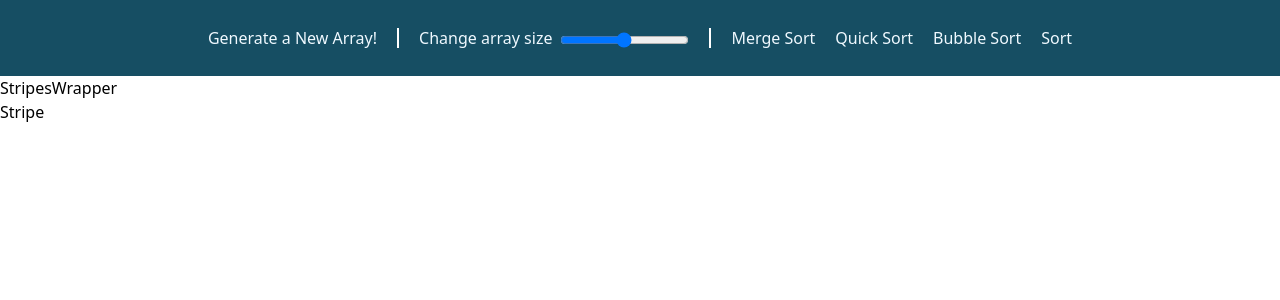
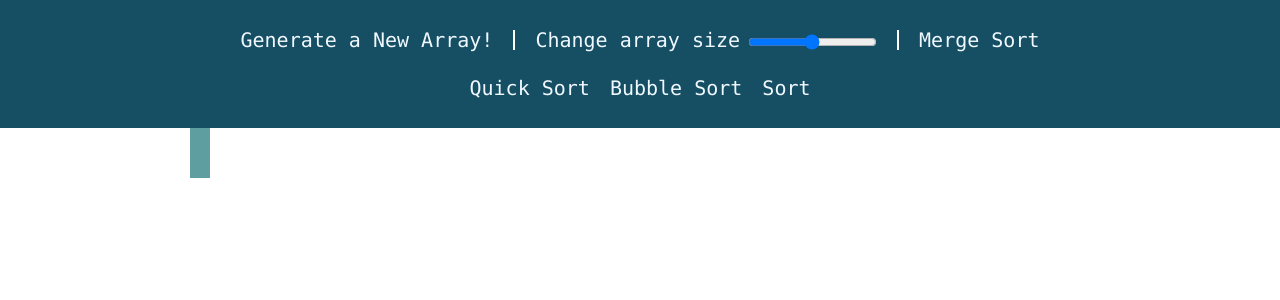
Before and after one commit to AmroAly/Sorting-Visualiser, a React (Create React App) app: page / in a window 1280 px wide. Shown: the top 300 px of the page. Built offline with nearby package versions, Linux system fonts and the light colour scheme.

Commit message:
Added Stripe styles

```diff
--- a/src/components/Header.js
+++ b/src/components/Header.js
@@ -1,7 +1,7 @@
 const Header = () => {
   return (
     <header className="bg-cyan-900">
-      <nav className="relative mx-auto flex flex-row flex-wrap items-center justify-center p-4 container w-9/12 text-sky-50">
+      <nav className="relative mx-auto flex flex-row flex-wrap items-center justify-center p-4 container w-9/12 text-xl text-sky-50 font-mono">
         <div className="nav-child">Generate a New Array!</div>
         <div className="vl"></div>
         <div className="nav-child flex flex-row flex-wrap items-center justify-between">
--- a/src/components/Stripe.js
+++ b/src/components/Stripe.js
@@ -1,3 +1,8 @@
-const Stripe = () => <div>Stripe</div>;
+const Stripe = ({ height, broderWidth }) => (
+  <div
+    className="stripe"
+    style={{ height, borderLeft: `${broderWidth} solid cadetblue` }}
+  ></div>
+);
 
 export default Stripe;
--- a/src/components/StripesWrapper.js
+++ b/src/components/StripesWrapper.js
@@ -1,9 +1,8 @@
 import Stripe from "./Stripe";
 
 const StripesWrapper = () => (
-  <div>
-    <h1>StripesWrapper</h1>
-    <Stripe />
+  <div className="stripe-wrapper mx-auto flex flex-row items-center justify-between container w-9/12">
+    <Stripe height={"50px"} broderWidth={"20px"} />
   </div>
 );
 
--- a/src/index.css
+++ b/src/index.css
@@ -6,8 +6,22 @@ nav > .nav-child {
   padding: 10px;
 }
 
+nav>.nav-child:hover {
+  cursor: pointer;
+  color: antiquewhite;
+}
+
 .vl {
   border-left: 2px solid white;
   height: 20px;
   margin: 0 10px;
 }
+
+.stripe-wrapper {
+  max-width: 900px;
+}
+
+.stripe {
+  border-left: 20px solid cadetblue;
+  /* height: 500px; */
+}
```
